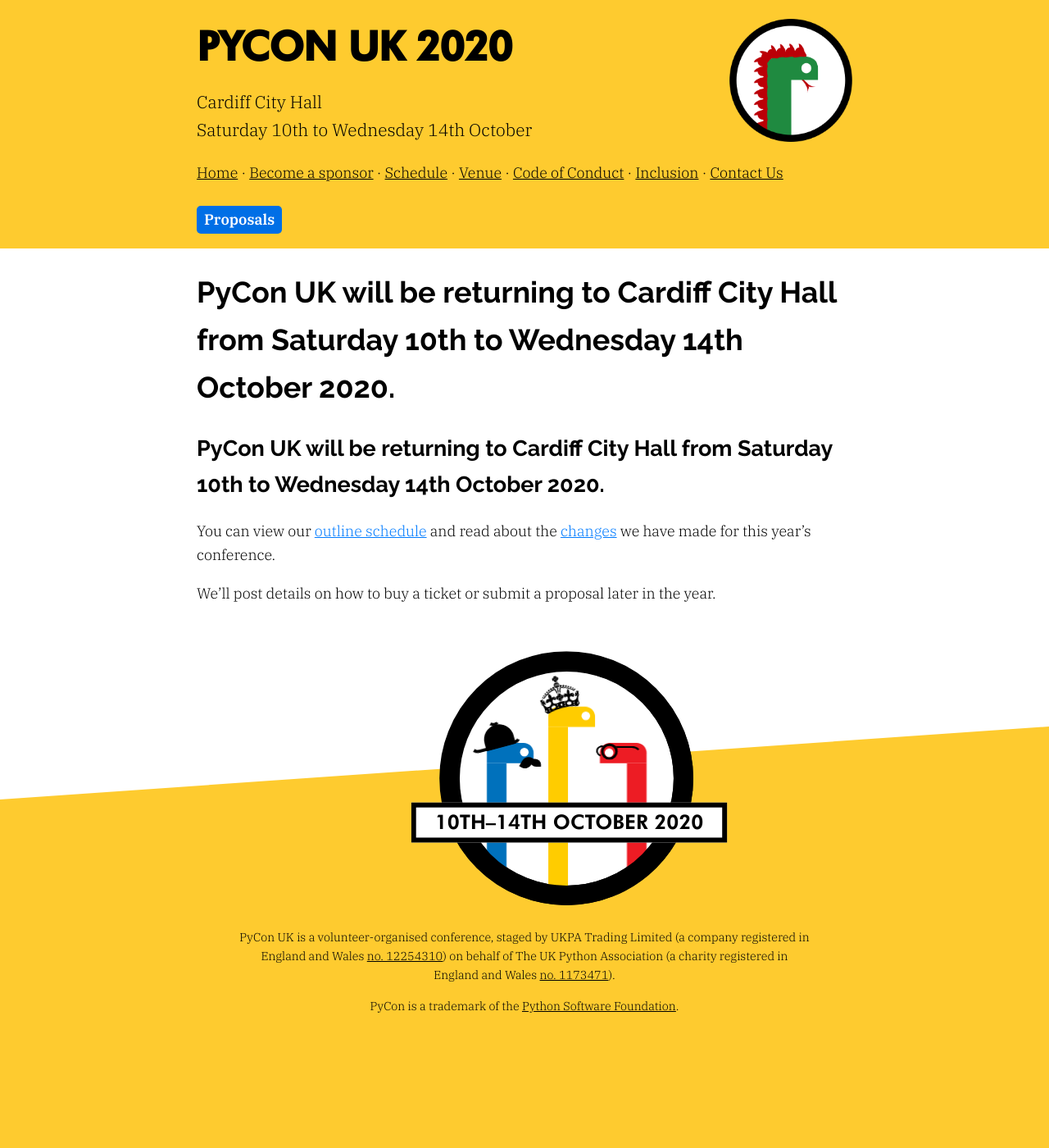
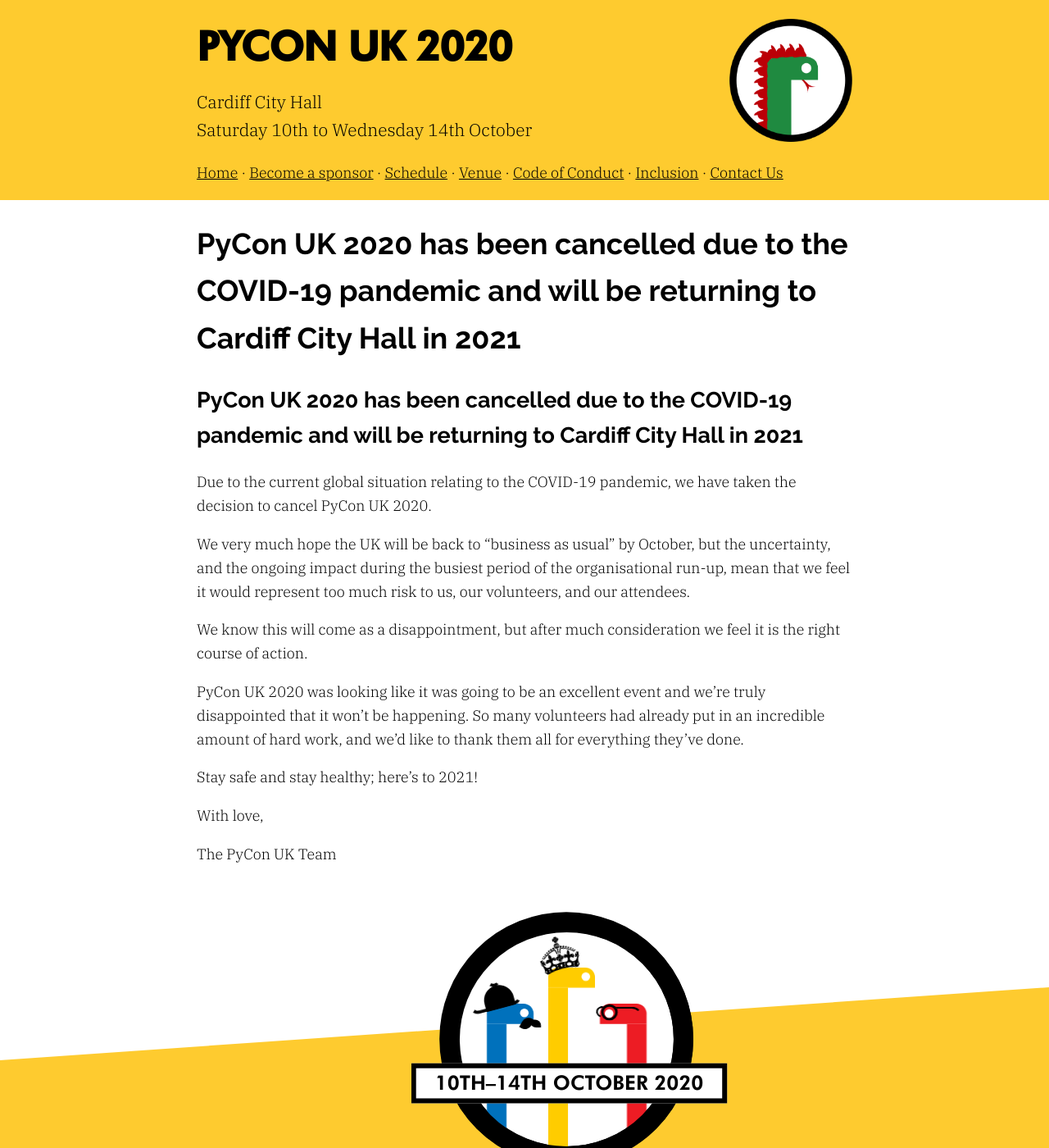
Before and after one commit to PyconUK/2020.pyconuk.org, a Jekyll site: the page built from src/index.md, in a window 1280 px wide and 1400 px high. Shown: the whole window at 82% size. Built offline with Jekyll 4.4.1, drawn with Linux system fonts in a browser that asks for light colours; our own code applies the rules of GitHub Pages for plain Markdown files.

Commit message:
Announce cancellation of PyCon UK 2020
This also reverts commit 9f529ae82f6ca095233dd5dcdb88dcbe6a9b56d9.

```diff
--- a/_config.yml
+++ b/_config.yml
@@ -15,7 +15,7 @@
 # in the templates via {{ site.myvariable }}.
 title: "PyCon UK 2020"
 description: >-
-  PyCon UK will be returning to Cardiff City Hall from Saturday 10th to Wednesday 14th October 2020.
+  PyCon UK 2020 is cancelled - PyCon UK will be returning to Cardiff City Hall in 2021.
   More details coming soon!
 baseurl: "" # the subpath of your site, e.g. /blog
 url: "https://2020.pyconuk.org" # the base hostname & protocol for your site, e.g. http://example.com
--- a/src/_includes/header.html
+++ b/src/_includes/header.html
@@ -54,13 +54,10 @@
       Buttons that are currently disabled, but we can turn on when we have
       stuff to highlight.
       -->
-    <p id="action_items">
-      <a href="cfp">Proposals</a>
-    <!--
+    <!-- <p id="action_items">
       <a href="/">Buy a ticket</a>
       <a href="/">Submit a proposal</a>
       <a href="/">Apply for financial assistance</a>
-    -->
-    </p>
+    </p> -->
   </div>
 </aside>
--- a/src/index.md
+++ b/src/index.md
@@ -2,9 +2,19 @@
 layout: default
 ---
 
-## PyCon UK will be returning to Cardiff City Hall from Saturday 10th to Wednesday 14th October 2020.
+## PyCon UK 2020 has been cancelled due to the COVID-19 pandemic and will be returning to Cardiff City Hall in 2021
 
-You can view our <a href="/schedule/">outline schedule</a> and read about the <a href="/change/">changes</a> we
-have made for this year's conference.
+Due to the current global situation relating to the COVID-19 pandemic, we have taken the decision to cancel PyCon UK 2020.
 
-We'll post details on how to buy a ticket or submit a proposal later in the year.
+We very much hope the UK will be back to "business as usual" by October, but the uncertainty, and the ongoing impact during the busiest period of the organisational run-up, mean that we feel it would represent too much risk to us, our volunteers, and our attendees.
+
+We know this will come as a disappointment, but after much consideration we feel it is the right course of action.
+
+PyCon UK 2020 was looking like it was going to be an excellent event and we're truly disappointed that it won't be happening.
+So many volunteers had already put in an incredible amount of hard work, and we'd like to thank them all for everything they've done.
+
+Stay safe and stay healthy; here's to 2021!
+
+With love,
+
+The PyCon UK Team
```
